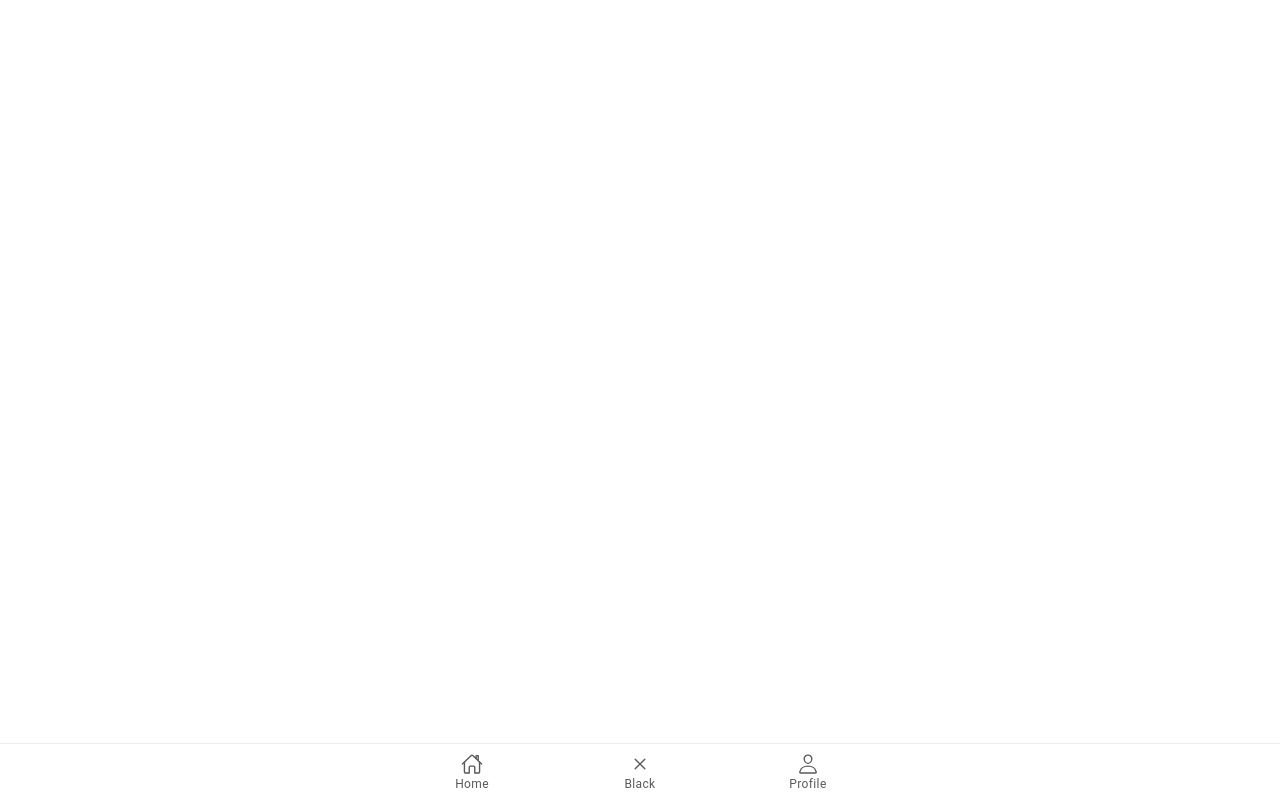
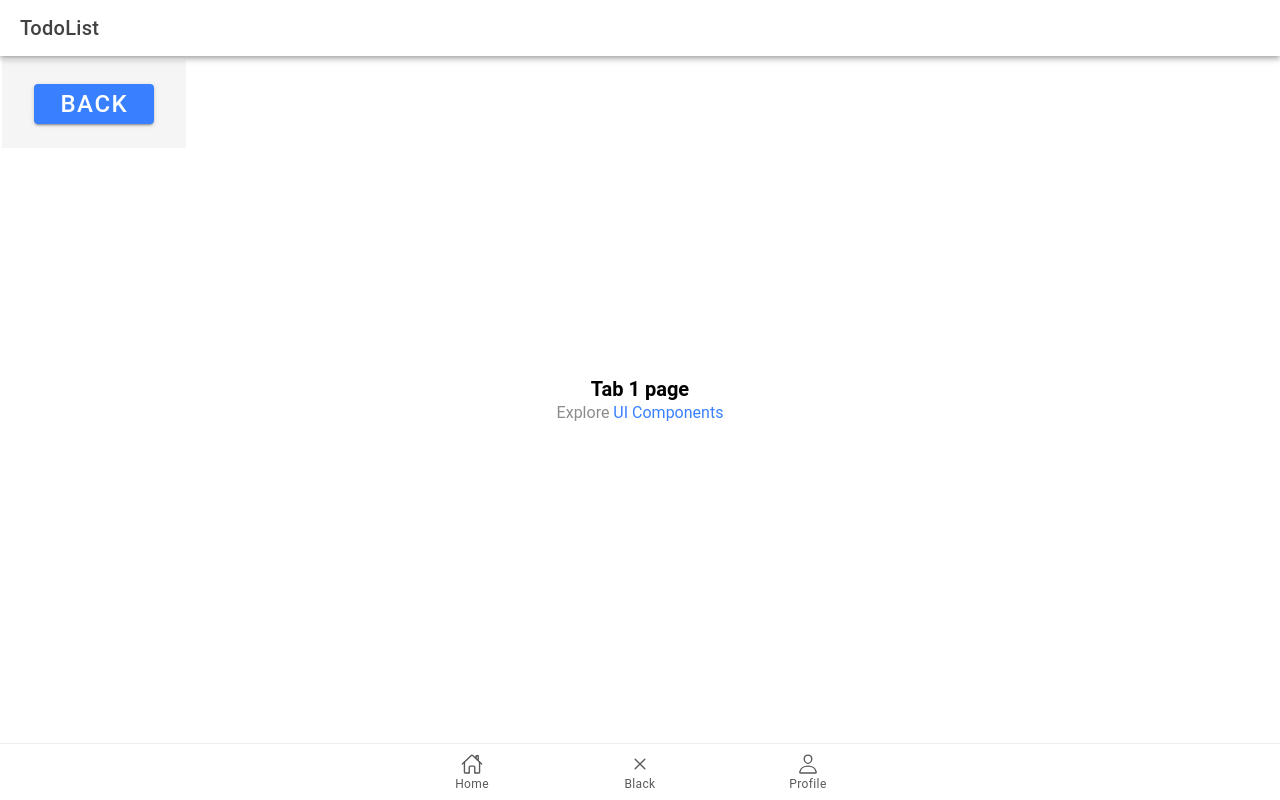
Before and after one commit to hannajanemanlangit26/ion-t-martisano, a React (Vite) app: page /TodoList in a window 1280 px wide. Built offline with nearby package versions, Linux system fonts and the light colour scheme.

Commit message:
added a back button in calculator and clickcounter

```diff
--- a/src/App.tsx
+++ b/src/App.tsx
@@ -15,6 +15,7 @@ import Home from './pages/Home';
 import Profile from './pages/Profile';
 import Clickcounter from './pages/Clickcounter';
 import Calculator from './pages/Calculator';
+import TodoList from './pages/TodoList'
 
 /* Core CSS required for Ionic components to work properly */
 import '@ionic/react/css/core.css';
@@ -42,6 +43,11 @@ const App: React.FC = () => (
     <IonReactRouter>
       <IonTabs>
         <IonRouterOutlet>
+
+        <Route exact path="/TodoList">
+            <TodoList />
+          </Route>
+
           {/* Home Router */}
           <Route exact path="/Home">
             <Home />
--- a/src/pages/Calculator.tsx
+++ b/src/pages/Calculator.tsx
@@ -29,7 +29,7 @@ const Calculator: React.FC = () => {
       <IonHeader>
         <IonToolbar>
           <IonButtons slot="start">
-            <IonBackButton defaultHref="/" />
+          <IonButton href='/Home'> Back</IonButton>
           </IonButtons>
           <IonTitle>Calculator</IonTitle>
         </IonToolbar>
--- a/src/pages/Clickcounter.tsx
+++ b/src/pages/Clickcounter.tsx
@@ -1,9 +1,11 @@
 import React, { useState } from 'react';
-import { IonContent, IonHeader, IonPage, IonTitle, IonToolbar, IonButtons, IonBackButton } from '@ionic/react';
+import { IonContent, IonHeader, IonPage, IonTitle, IonToolbar, IonButtons, IonBackButton, IonButton } from '@ionic/react';
+import { useHistory } from 'react-router-dom';
 import './Clickcounter.css';
 
 const Clickcounter: React.FC = () => {
   const [clickCount, setClickCount] = useState(0);
+  const history = useHistory();
 
   const handleButtonClick = () => {
     setClickCount(clickCount + 1);
@@ -18,7 +20,7 @@ const Clickcounter: React.FC = () => {
       <IonHeader>
         <IonToolbar>
           <IonButtons slot="start">
-            <IonBackButton defaultHref="/Home" />
+          <IonButton href='/Home'> Back</IonButton>
           </IonButtons>
           <IonTitle>Click Counter</IonTitle>
         </IonToolbar>
--- a/src/pages/Home.tsx
+++ b/src/pages/Home.tsx
@@ -41,7 +41,7 @@ function Home() {
             <IonThumbnail slot="start">
               <img alt="Silhouette of mountains" src="https://ionicframework.com/docs/img/demos/thumbnail.svg" />
             </IonThumbnail>
-            <IonLabel>Todo-List</IonLabel>
+            <IonButton href='/TodoList'>TodoList</IonButton>
           </IonItem>
 
           <IonItem lines="none">
--- /dev/null
+++ b/src/pages/TodoList.tsx
@@ -0,0 +1,26 @@
+import { IonButton, IonContent, IonHeader, IonPage, IonTitle, IonToolbar } from '@ionic/react';
+import ExploreContainer from '../components/ExploreContainer';
+import './TodoList.css';
+
+const TodoList: React.FC = () => {
+  return (
+    <IonPage>
+      <IonHeader>
+        <IonToolbar>
+          <IonTitle>TodoList</IonTitle>
+        </IonToolbar>
+      </IonHeader>
+      <IonContent fullscreen>
+        <IonHeader collapse="condense">
+          <IonToolbar>
+            <IonTitle size="large">TodoList</IonTitle>
+          </IonToolbar>
+        </IonHeader>
+        <ExploreContainer name="Tab 1 page" />
+        <IonButton href='/Home'> Back</IonButton>
+      </IonContent>
+    </IonPage>
+  );
+};
+
+export default TodoList;
```
Also changed, not shown: src/pages/TodoList.css (added).
